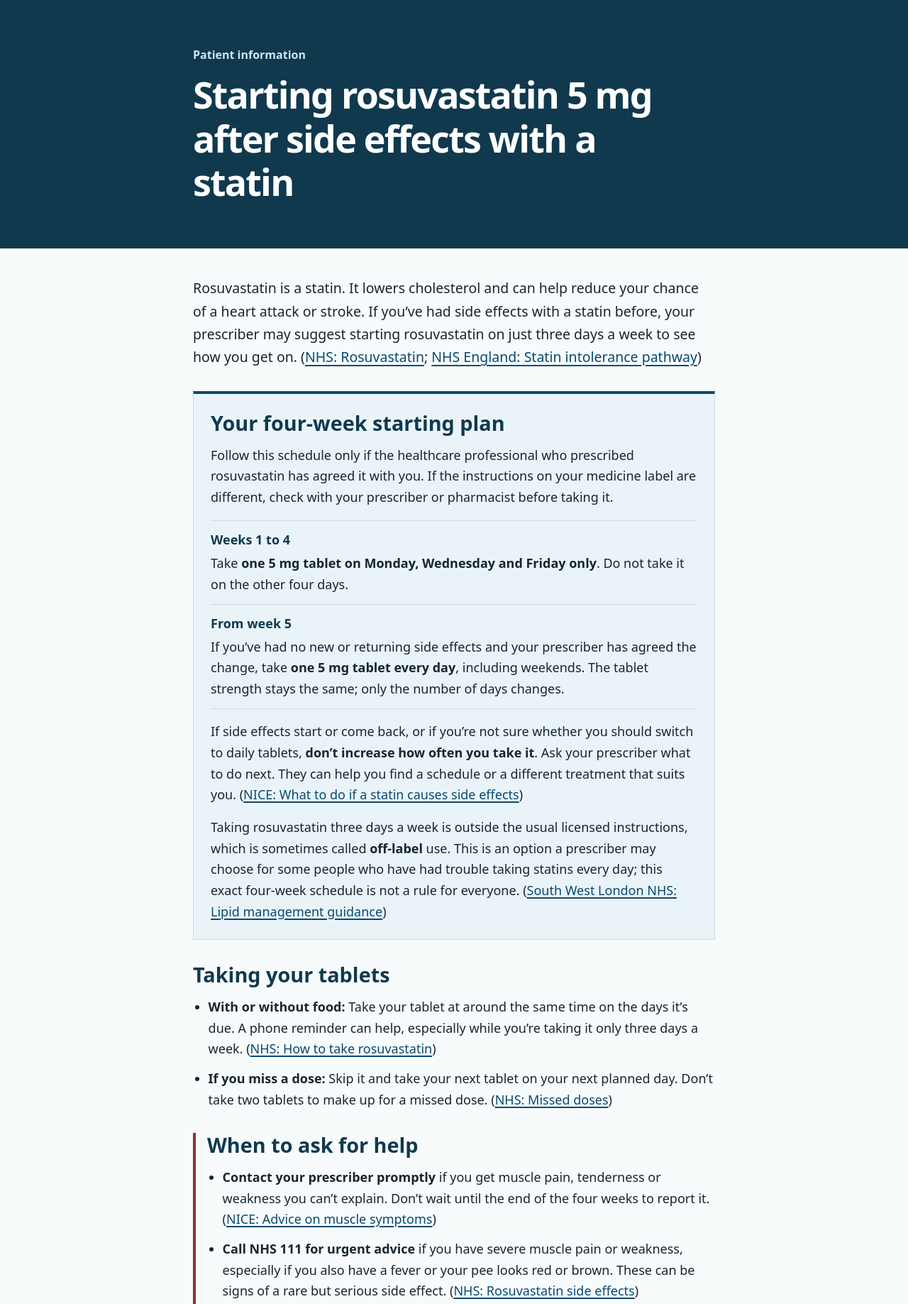
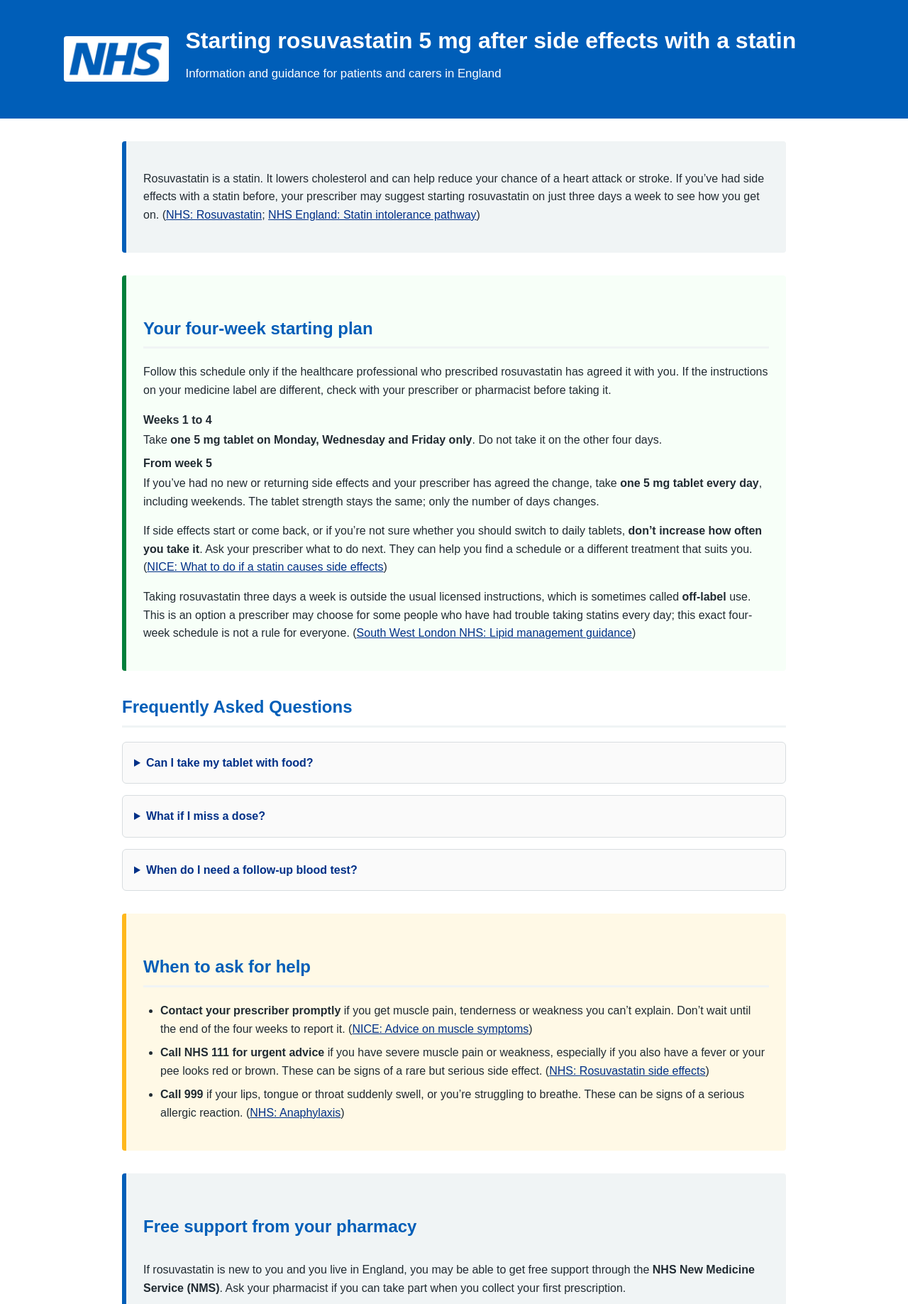
Before and after one commit to BeaconV/rosuvastatin, a plain HTML site: page index.html in a window 1280 px wide. Shown: the top 1837 px of the page at 71% size. Drawn offline with Linux system fonts and the light colour scheme.

```diff
--- a/index.html
+++ b/index.html
@@ -7,52 +7,82 @@
   <title>Starting rosuvastatin 5 mg after side effects with a statin</title>
   <style>
     :root {
-      color-scheme: light;
-      --ink: #17262d;
-      --blue: #084a70;
-      --deep-blue: #10394e;
-      --paper: #f8fbfc;
-      --line: #cad9df;
-      --wash: #eaf4f8;
+      --nhs-blue: #005eb8;
+      --nhs-dark-blue: #003087;
+      --nhs-light-grey: #f0f4f5;
+      --nhs-green: #007f3b;
+      --nhs-yellow: #ffb81c;
+      --text-colour: #212b32;
     }
     * { box-sizing: border-box; }
     body {
       margin: 0;
-      background: var(--paper);
-      color: var(--ink);
-      font: 1.125rem/1.65 system-ui, sans-serif;
+      font-family: Arial, Helvetica, sans-serif;
+      color: var(--text-colour);
+      background: #fff;
+      line-height: 1.6;
     }
-    .wrap { width: min(46rem, calc(100% - 2 * clamp(1rem, 5vw, 2.5rem))); margin-inline: auto; }
-    header { background: var(--deep-blue); color: #fff; padding-block: clamp(2rem, 6vw, 4rem); }
-    .label { margin: 0 0 .75rem; color: #c7e8f5; font-weight: 700; font-size: 1rem; }
-    h1, h2 { line-height: 1.18; margin: 0 0 .85rem; }
-    h1 { max-width: 24ch; margin: 0; font-size: clamp(2rem, 5vw, 3.25rem); letter-spacing: -.035em; }
-    h2 { color: var(--deep-blue); font-size: clamp(1.4rem, 3.5vw, 1.8rem); }
-    main { padding-block: clamp(1.5rem, 4vw, 2.5rem) 3rem; }
-    p { margin: 0 0 1rem; }
-    main > section { margin-block-start: 2rem; }
-    .intro { font-size: 1.22rem; }
-    .plan { background: var(--wash); border: 1px solid var(--line); border-top: .3rem solid var(--blue); padding: clamp(1rem, 4vw, 1.5rem); }
-    .plan p:last-child { margin-bottom: 0; }
-    .schedule { margin: 1.1rem 0; }
-    .schedule > div { border-top: 1px solid var(--line); padding-block: .75rem; }
-    .schedule > div:last-child { border-bottom: 1px solid var(--line); }
-    dt { color: var(--deep-blue); font-weight: 750; }
-    dd { margin: .2rem 0 0; }
-    ul { padding-inline-start: 1.35rem; margin: .5rem 0 0; }
-    li + li { margin-block-start: .75rem; }
-    .help { border-inline-start: .25rem solid #8c3430; padding-inline-start: 1rem; }
-    a { color: var(--blue); text-decoration-thickness: .09em; text-underline-offset: .18em; overflow-wrap: anywhere; }
-    a:hover { text-decoration-thickness: .15em; }
+    header { background: var(--nhs-blue); color: #fff; padding: 2rem 1.5rem; }
+    .header-content {
+      max-width: 1100px;
+      margin: 0 auto;
+      display: flex;
+      align-items: center;
+      gap: 24px;
+      flex-wrap: wrap;
+    }
+    .header-content > div { flex: 1 1 0; min-width: 0; }
+    .nhs-logo { height: 64px; width: auto; background: #fff; padding: 4px; border-radius: 4px; flex-shrink: 0; }
+    h1 { margin: 0; font-size: 2rem; }
+    .subtitle { margin-top: .5rem; font-size: 1.05rem; }
+    .container { max-width: 1000px; margin: 0 auto; padding: 2rem; }
+    h2 {
+      color: var(--nhs-blue);
+      margin-top: 2rem;
+      padding-bottom: .4rem;
+      border-bottom: 3px solid var(--nhs-light-grey);
+    }
+    .intro-box, .action-box, .contact-box, .download-section { padding: 1.5rem; border-radius: 4px; }
+    .intro-box, .download-section { background: var(--nhs-light-grey); border-left: 6px solid var(--nhs-blue); }
+    .intro-box { margin-bottom: 2rem; }
+    .action-box { background: #f7fff8; border-left: 6px solid var(--nhs-green); margin: 2rem 0; }
+    .contact-box { background: #fff9e6; border-left: 6px solid var(--nhs-yellow); margin-top: 2rem; }
+    .download-section { margin-top: 2rem; }
+    ul { padding-left: 1.5rem; }
+    .schedule > div + div, .contact-box li + li { margin-top: .5rem; }
+    dt { font-weight: bold; }
+    dd { margin: .15rem 0 0; }
+    details { border: 1px solid #d8dde0; border-radius: 6px; margin-bottom: 1rem; background: #fafafa; }
+    summary { padding: 1rem; cursor: pointer; font-weight: bold; color: var(--nhs-dark-blue); }
+    details p { padding: 0 1rem 1rem; margin: 0; }
+    a { color: var(--nhs-dark-blue); overflow-wrap: anywhere; }
+    .download-button {
+      display: inline-block;
+      background: var(--nhs-blue);
+      color: #fff;
+      text-decoration: none;
+      padding: 12px 22px;
+      border-radius: 4px;
+      font-weight: bold;
+      margin-top: .75rem;
+    }
+    .download-button:hover { background: var(--nhs-dark-blue); }
+    footer { margin-top: 3rem; background: var(--nhs-light-grey); padding: 2rem; }
+    .footer-content { max-width: 1000px; margin: 0 auto; color: #4c5c64; font-size: .9rem; }
     :focus-visible { outline: 3px solid #101c21; outline-offset: 3px; }
     a:focus-visible { background: #ffdc70; color: #101c21; }
     .skip { position: absolute; top: .75rem; left: 1rem; padding: .6rem .85rem; transform: translateY(-175%); }
     .skip:focus { transform: none; }
+    @media (max-width: 768px) {
+      .header-content { flex-direction: column; align-items: flex-start; }
+      .header-content > div { flex: auto; }
+      .nhs-logo { height: 52px; }
+      h1 { font-size: 1.6rem; }
+      .container { padding: 1rem; }
+    }
     @media print {
-      body, header, .plan { background: #fff; color: #000; }
+      body, header, .action-box, .download-button { background: #fff; color: #000; }
       header { padding-block: 0 1rem; }
-      .label { color: #000; }
-      .wrap { width: 100%; }
       .skip { display: none; }
       dt, h2 { break-after: avoid; }
     }
@@ -61,15 +91,20 @@
 <body>
   <a class="skip" href="#main">Skip to content</a>
   <header>
-    <div class="wrap">
-      <p class="label">Patient information</p>
-      <h1>Starting rosuvastatin 5 mg after side effects with a statin</h1>
+    <div class="header-content">
+      <img src="assets/NHS%2010mm%20-%20RGB%20Blue%20on%20white.jpg" alt="NHS Logo" class="nhs-logo">
+      <div>
+        <h1>Starting rosuvastatin 5 mg after side effects with a statin</h1>
+        <p class="subtitle">Information and guidance for patients and carers in England</p>
+      </div>
     </div>
   </header>
-  <main id="main" class="wrap" tabindex="-1">
-    <p class="intro">Rosuvastatin is a statin. It lowers cholesterol and can help reduce your chance of a heart attack or stroke. If you’ve had side effects with a statin before, your prescriber may suggest starting rosuvastatin on just three days a week to see how you get on. (<a href="https://www.nhs.uk/medicines/rosuvastatin/">NHS: Rosuvastatin</a>; <a href="https://www.england.nhs.uk/aac/publication/statin-intolerance-pathway/">NHS England: Statin intolerance pathway</a>)</p>
+  <main id="main" class="container" tabindex="-1">
+    <section class="intro-box" aria-label="About rosuvastatin">
+      <p>Rosuvastatin is a statin. It lowers cholesterol and can help reduce your chance of a heart attack or stroke. If you’ve had side effects with a statin before, your prescriber may suggest starting rosuvastatin on just three days a week to see how you get on. (<a href="https://www.nhs.uk/medicines/rosuvastatin/">NHS: Rosuvastatin</a>; <a href="https://www.england.nhs.uk/aac/publication/statin-intolerance-pathway/">NHS England: Statin intolerance pathway</a>)</p>
+    </section>
 
-    <section class="plan" aria-labelledby="plan">
+    <section class="action-box" aria-labelledby="plan">
       <h2 id="plan">Your four-week starting plan</h2>
       <p>Follow this schedule only if the healthcare professional who prescribed rosuvastatin has agreed it with you. If the instructions on your medicine label are different, check with your prescriber or pharmacist before taking it.</p>
       <dl class="schedule">
@@ -86,15 +121,23 @@
       <p>Taking rosuvastatin three days a week is outside the usual licensed instructions, which is sometimes called <strong>off-label</strong> use. This is an option a prescriber may choose for some people who have had trouble taking statins every day; this exact four-week schedule is not a rule for everyone. (<a href="https://swlimo.southwestlondon.icb.nhs.uk/clinical-guidance/cardiovascular/lipid-management/">South West London NHS: Lipid management guidance</a>)</p>
     </section>
 
-    <section aria-labelledby="taking">
-      <h2 id="taking">Taking your tablets</h2>
-      <ul>
-        <li><strong>With or without food:</strong> Take your tablet at around the same time on the days it’s due. A phone reminder can help, especially while you’re taking it only three days a week. (<a href="https://www.nhs.uk/medicines/rosuvastatin/">NHS: How to take rosuvastatin</a>)</li>
-        <li><strong>If you miss a dose:</strong> Skip it and take your next tablet on your next planned day. Don’t take two tablets to make up for a missed dose. (<a href="https://www.nhs.uk/medicines/rosuvastatin/">NHS: Missed doses</a>)</li>
-      </ul>
+    <section aria-labelledby="faq">
+      <h2 id="faq">Frequently Asked Questions</h2>
+      <details>
+        <summary>Can I take my tablet with food?</summary>
+        <p><strong>With or without food:</strong> Take your tablet at around the same time on the days it’s due. A phone reminder can help, especially while you’re taking it only three days a week. (<a href="https://www.nhs.uk/medicines/rosuvastatin/">NHS: How to take rosuvastatin</a>)</p>
+      </details>
+      <details>
+        <summary>What if I miss a dose?</summary>
+        <p>Skip it and take your next tablet on your next planned day. Don’t take two tablets to make up for a missed dose. (<a href="https://www.nhs.uk/medicines/rosuvastatin/">NHS: Missed doses</a>)</p>
+      </details>
+      <details>
+        <summary>When do I need a follow-up blood test?</summary>
+        <p>Ask your GP practice when to book your next blood test. It’s usually due <strong>2 to 3 months after starting or changing treatment</strong>, to check your cholesterol and look for any effect on your liver. (<a href="https://www.nice.org.uk/guidance/qs100/chapter/Quality-statement-4-Assessing-response-to-lipid-lowering-treatment">NICE: Blood tests after starting or changing treatment</a>)</p>
+      </details>
     </section>
 
-    <section class="help" aria-labelledby="help">
+    <section class="contact-box" aria-labelledby="help">
       <h2 id="help">When to ask for help</h2>
       <ul>
         <li><strong>Contact your prescriber promptly</strong> if you get muscle pain, tenderness or weakness you can’t explain. Don’t wait until the end of the four weeks to report it. (<a href="https://www.nice.org.uk/guidance/ng238/chapter/Recommendations">NICE: Advice on muscle symptoms</a>)</li>
@@ -103,17 +146,18 @@
       </ul>
     </section>
 
-    <section aria-labelledby="follow-up">
-      <h2 id="follow-up">Your follow-up</h2>
-      <p>Ask your GP practice when to book your next blood test. It’s usually due <strong>2 to 3 months after starting or changing treatment</strong>, to check your cholesterol and look for any effect on your liver. (<a href="https://www.nice.org.uk/guidance/qs100/chapter/Quality-statement-4-Assessing-response-to-lipid-lowering-treatment">NICE: Blood tests after starting or changing treatment</a>)</p>
-    </section>
-
-    <section aria-labelledby="pharmacy">
+    <section class="download-section" aria-labelledby="pharmacy">
       <h2 id="pharmacy">Free support from your pharmacy</h2>
-      <p>If rosuvastatin is new to you and you live in England, you may be able to get free support through the <strong>NHS New Medicine Service (NMS)</strong>. Ask your pharmacist if you can take part when you collect your first prescription. (<a href="https://www.nhs.uk/nhs-services/pharmacies/get-help-with-newly-prescribed-medicines/">NHS: Get help with newly prescribed medicines</a>)</p>
+      <p>If rosuvastatin is new to you and you live in England, you may be able to get free support through the <strong>NHS New Medicine Service (NMS)</strong>. Ask your pharmacist if you can take part when you collect your first prescription.</p>
       <p>After a chat when you collect your medicine, your pharmacist will usually check in <strong>7 to 14 days later</strong>, then again <strong>2 to 3 weeks after that</strong>; you can speak by phone or in a private room at the pharmacy. You can talk about how you’re getting on, any side effects, and ways to remember which days to take your tablets. If needed, the pharmacist can refer you back to your prescriber. (<a href="https://cpe.org.uk/wp-content/uploads/2026/04/NMS-patient-leaflet-Apr-2026.pdf">New Medicine Service patient leaflet</a>; <a href="https://www.england.nhs.uk/primary-care/pharmacy/pharmacy-services/nhs-new-medicine-service/">NHS England: New Medicine Service</a>)</p>
       <p>You don’t need to wait for your pharmacy appointment if you’re worried about side effects. Follow the advice in “<a href="#help">When to ask for help</a>” above, and check with your prescriber if you’re unsure about switching to daily tablets.</p>
+      <a class="download-button" href="https://www.nhs.uk/nhs-services/pharmacies/get-help-with-newly-prescribed-medicines/">NHS: Get help with newly prescribed medicines</a>
     </section>
   </main>
+  <footer>
+    <div class="footer-content">
+      <p>This information provides general guidance only. Advice given by your doctor, pharmacist or other healthcare professional should always take precedence.</p>
+    </div>
+  </footer>
 </body>
 </html>
```
